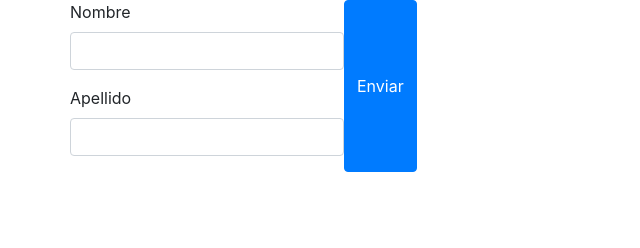
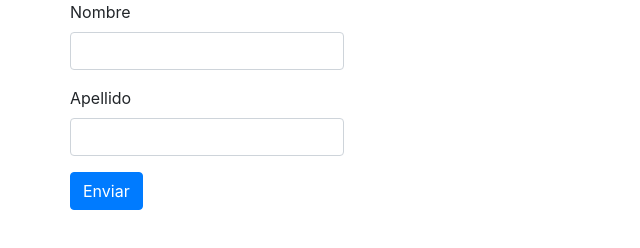
Before and after one commit to NicolasSuarez11/BD-Revista, a plain HTML site: page index2.html in a window 1280 px wide. Shown: the whole page, without its empty margins (0-640 px from the left). Drawn offline with nearby package versions, Linux system fonts and the light colour scheme.

Commit message:
Update index2.html

```diff
--- a/index2.html
+++ b/index2.html
@@ -19,10 +19,9 @@
           <label for="exampleInputPassword1">Apellido</label>
           <input type="text" class="form-control" id="last">
         </div>
-
+        <a href="#" class="btn btn-primary" onclick="guardar()">Enviar</a>
       </form>
 
-      <button class="btn btn-primary" onclick="guardar()">Enviar</button>
     </div>
   </div>
 
```
